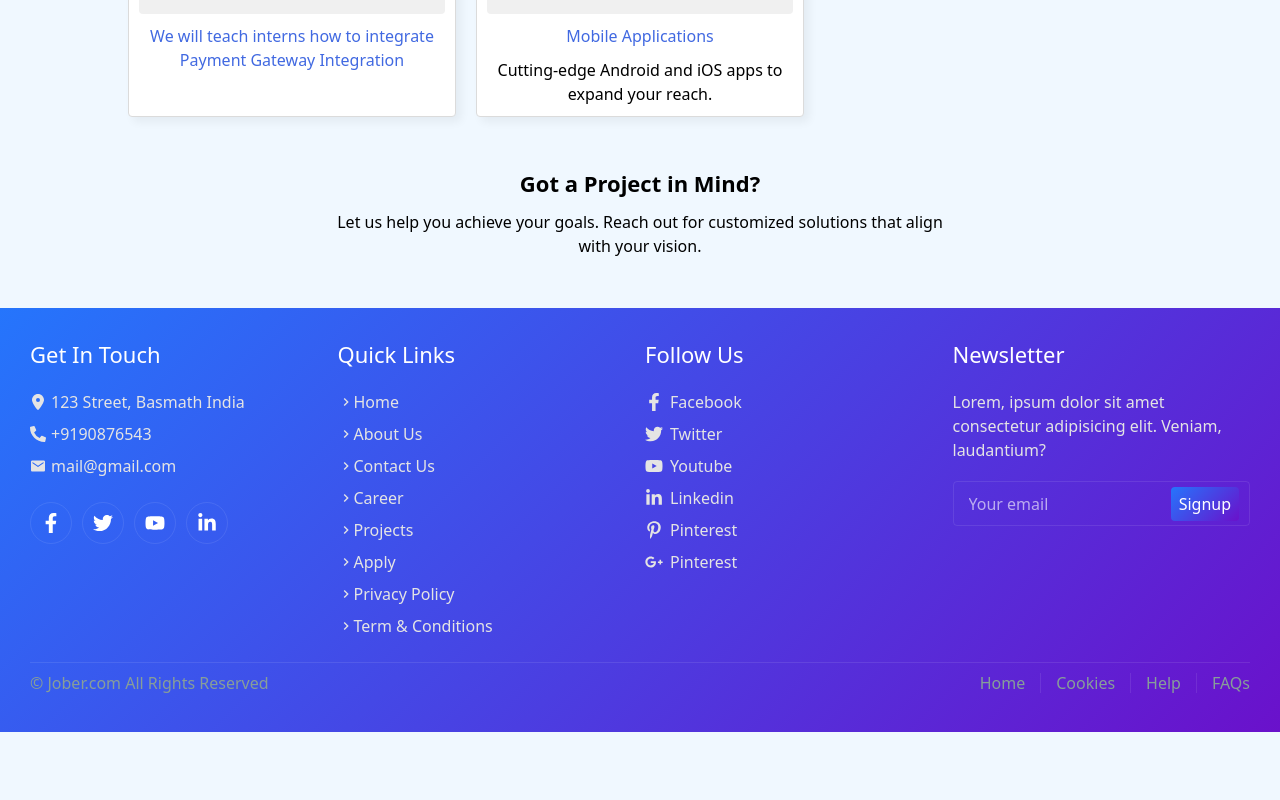
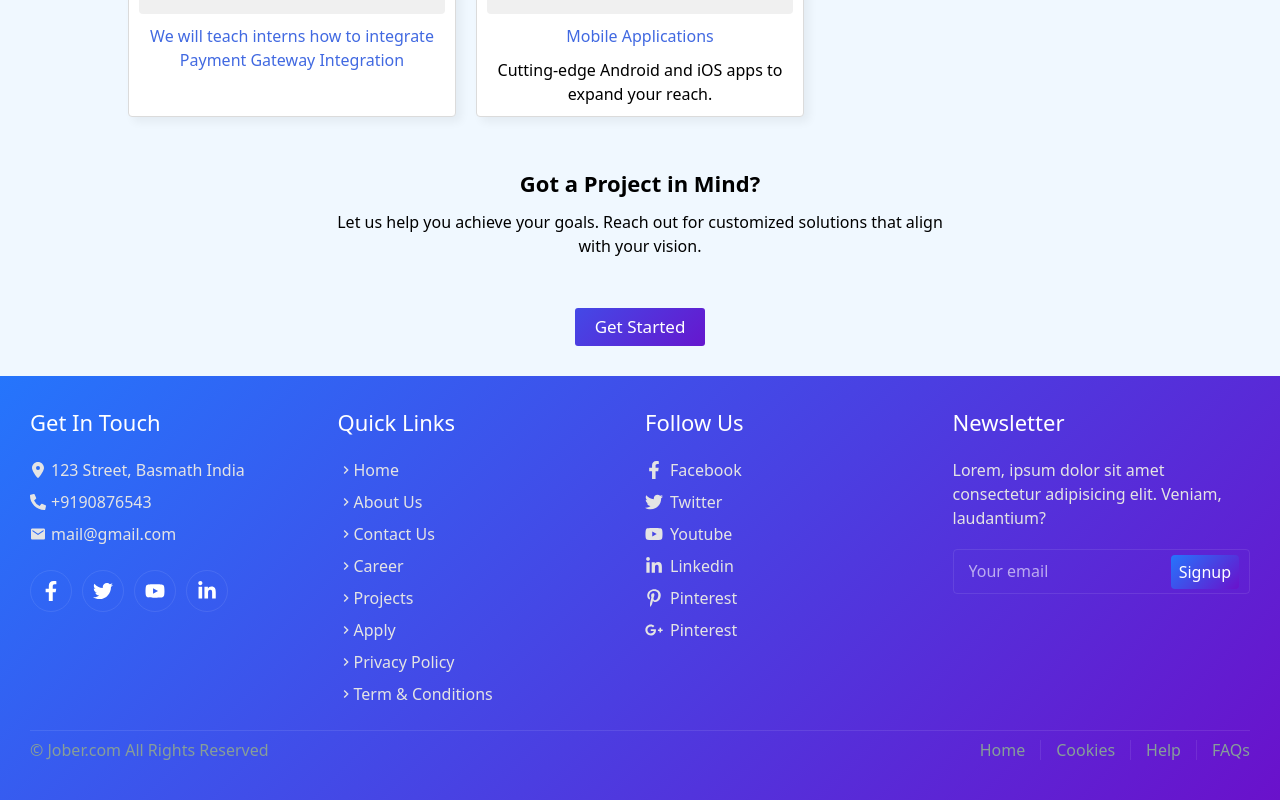
Before and after one commit to sonubhosle/form, a React (Vite) app: page /projects in a window 1280 px wide. Shown: the part 980-1780 px from the top of the page. Before the commit the page ends 1712 px from the top, so only its background shows below. Built offline with nearby package versions, Linux system fonts and the light colour scheme.

Commit message:
Night 11:31

```diff
--- a/src/Pages/Projects/Projects.css
+++ b/src/Pages/Projects/Projects.css
@@ -47,3 +47,31 @@
     justify-content: center;
 
 }
+.btn_start{
+    display: flex;
+    align-items: center;
+    justify-content: center;
+    margin-bottom: 30px;
+}
+.btn_start a {
+    background: linear-gradient(135deg, #2575fc, hsl(269, 85%, 43%));
+    background-size: 200% 200%;
+    color: #fff;
+    font-weight: 500;
+    font-size: 17px;
+    padding: 6px 20px;
+    border-radius: 3px;
+    animation: colorShift 4s ease infinite;
+}
+
+@keyframes colorShift {
+    0% {
+        background-position: 0% 50%;
+    }
+    50% {
+        background-position: 100% 50%;
+    }
+    100% {
+        background-position: 0% 50%;
+    }
+}
--- a/src/Pages/Projects/Projects.jsx
+++ b/src/Pages/Projects/Projects.jsx
@@ -72,8 +72,8 @@ const Projects = () => {
           }
          </div>
          <Heading heading={'Got a Project in Mind?'} subtitle={'Let us help you achieve your goals. Reach out for customized solutions that align with your vision.'} />
-         <div className="button">
-          <Link></Link>
+         <div className="btn_start">
+          <Link>Get Started</Link>
          </div>
     </div>
   )
```
